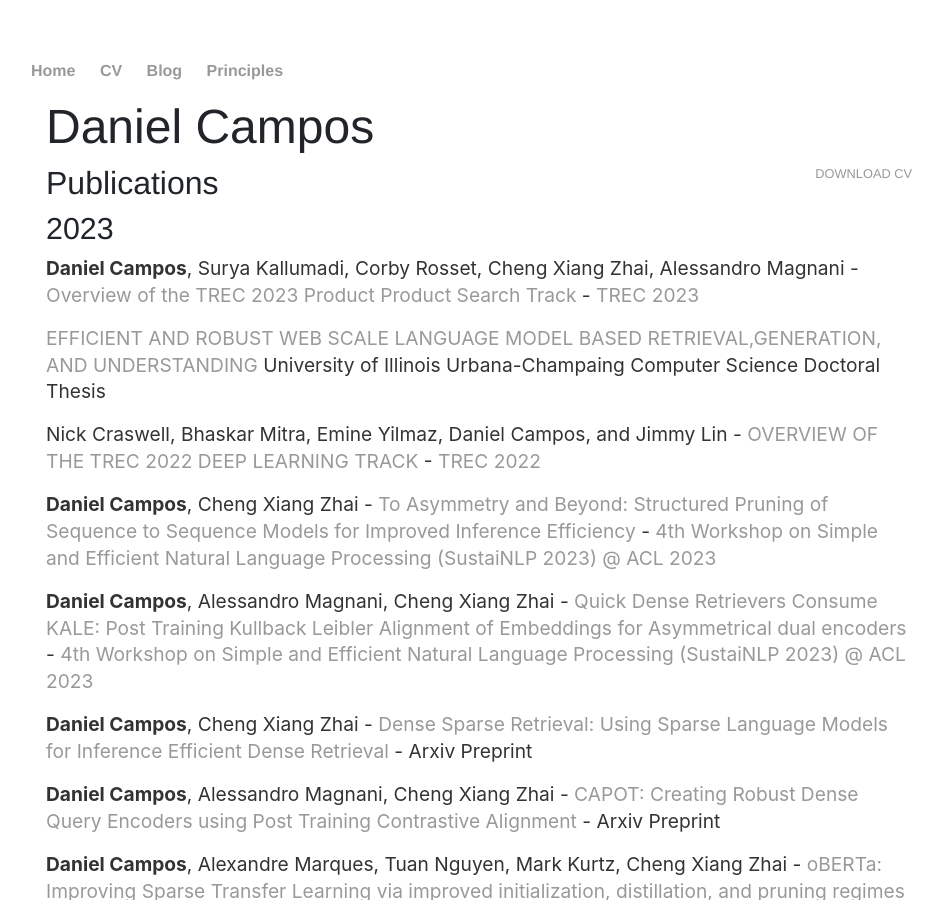
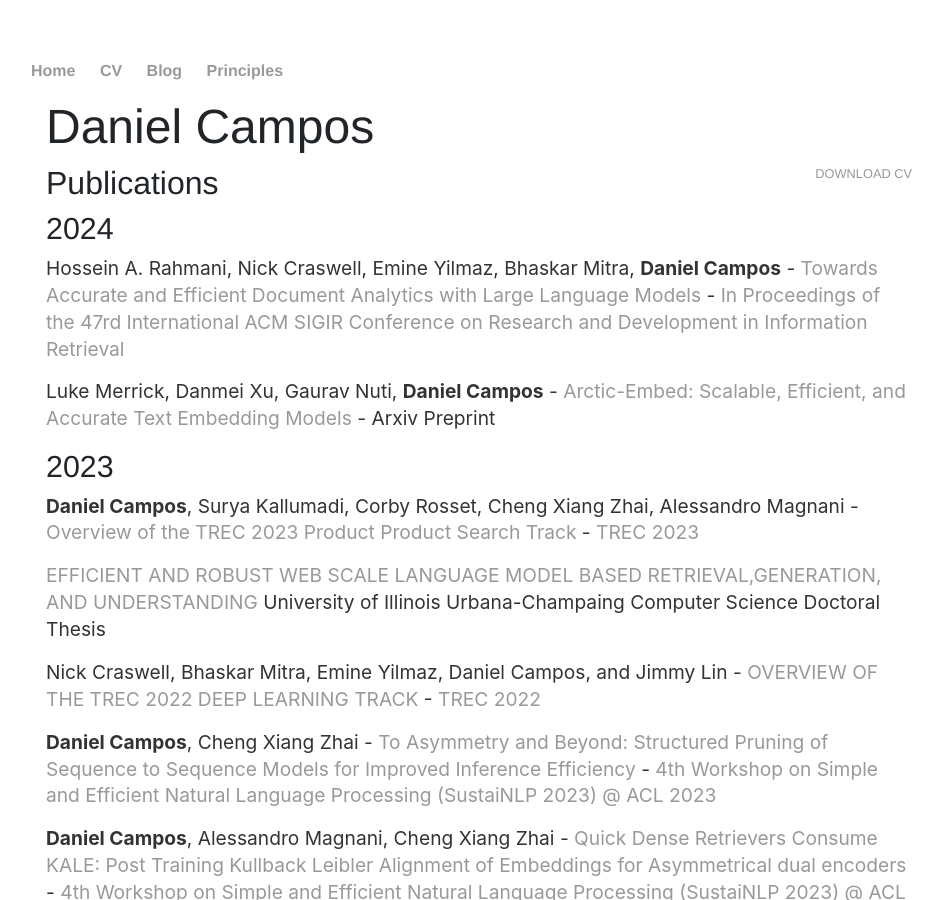
Before and after one commit to spacemanidol/spacemanidol.github.io, a Jekyll site: the page built from cv/index.html, in a window 1280 px wide and 900 px high. Shown: the whole window, without its empty margins (161-1103 px from the left). Built offline with Jekyll 4.4.1, drawn with Linux system fonts in a browser that asks for light colours; comment, search, counter and statistics services are not loaded.

Commit message:
Update index.html

```diff
--- a/cv/index.html
+++ b/cv/index.html
@@ -6,6 +6,9 @@
 	<h1>Daniel Campos</h1>
 	<a href="Resume.pdf" class="download" title="Download CV as PDF">Download CV</a>
 	<h2>Publications</h2>
+	<h4>2024</h4>
+	<p>Hossein A. Rahmani, Nick Craswell, Emine Yilmaz, Bhaskar Mitra, <strong>Daniel Campos</strong> - <a href='https://arxiv.org/abs/2405.07767'>Towards Accurate and Efficient Document Analytics with Large Language Models</a> - <a href='https://sigir-2024.github.io/'>In Proceedings of the 47rd International ACM SIGIR Conference on Research and Development in Information Retrieval</a></p>
+	<p>Luke Merrick, Danmei Xu, Gaurav Nuti, <strong>Daniel Campos</strong> - <a href='https://arxiv.org/abs/2405.05374'>Arctic-Embed: Scalable, Efficient, and Accurate Text Embedding Models</a> - Arxiv Preprint</p>
 	<h4>2023</h4>
 	<p><strong>Daniel Campos</strong>, Surya Kallumadi, Corby Rosset, Cheng Xiang Zhai, Alessandro Magnani - <a href='https://arxiv.org/abs/2311.07861'>Overview of the TREC 2023 Product Product Search Track</a> - <a href='https://trec.nist.gov/tracks.html'>TREC 2023</a></p>
 	<p><a href='https://www.ideals.illinois.edu/items/128691'>EFFICIENT AND ROBUST WEB SCALE LANGUAGE MODEL BASED RETRIEVAL,GENERATION, AND UNDERSTANDING</a> University of Illinois Urbana-Champaing Computer Science Doctoral Thesis</p>
```
